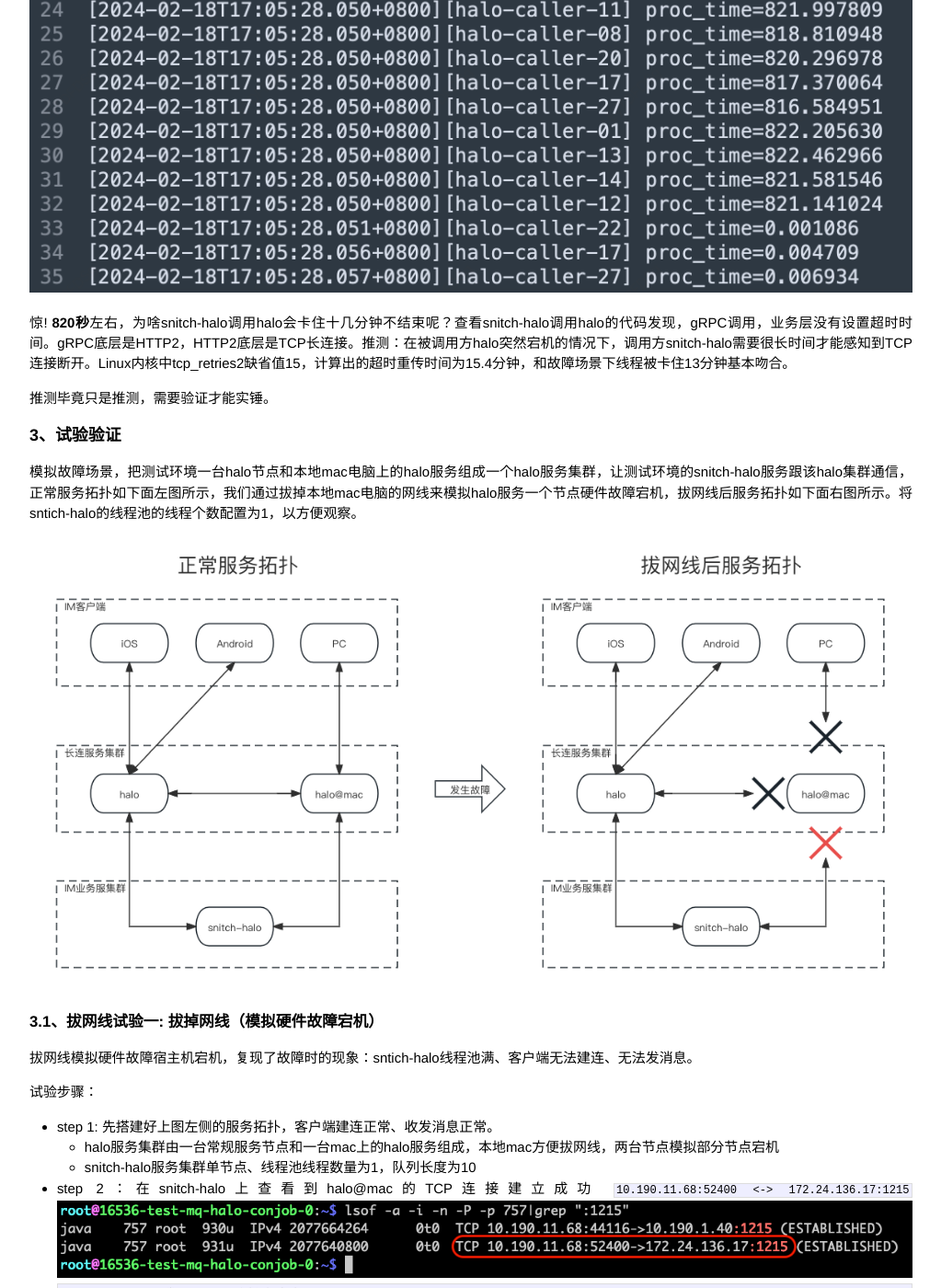
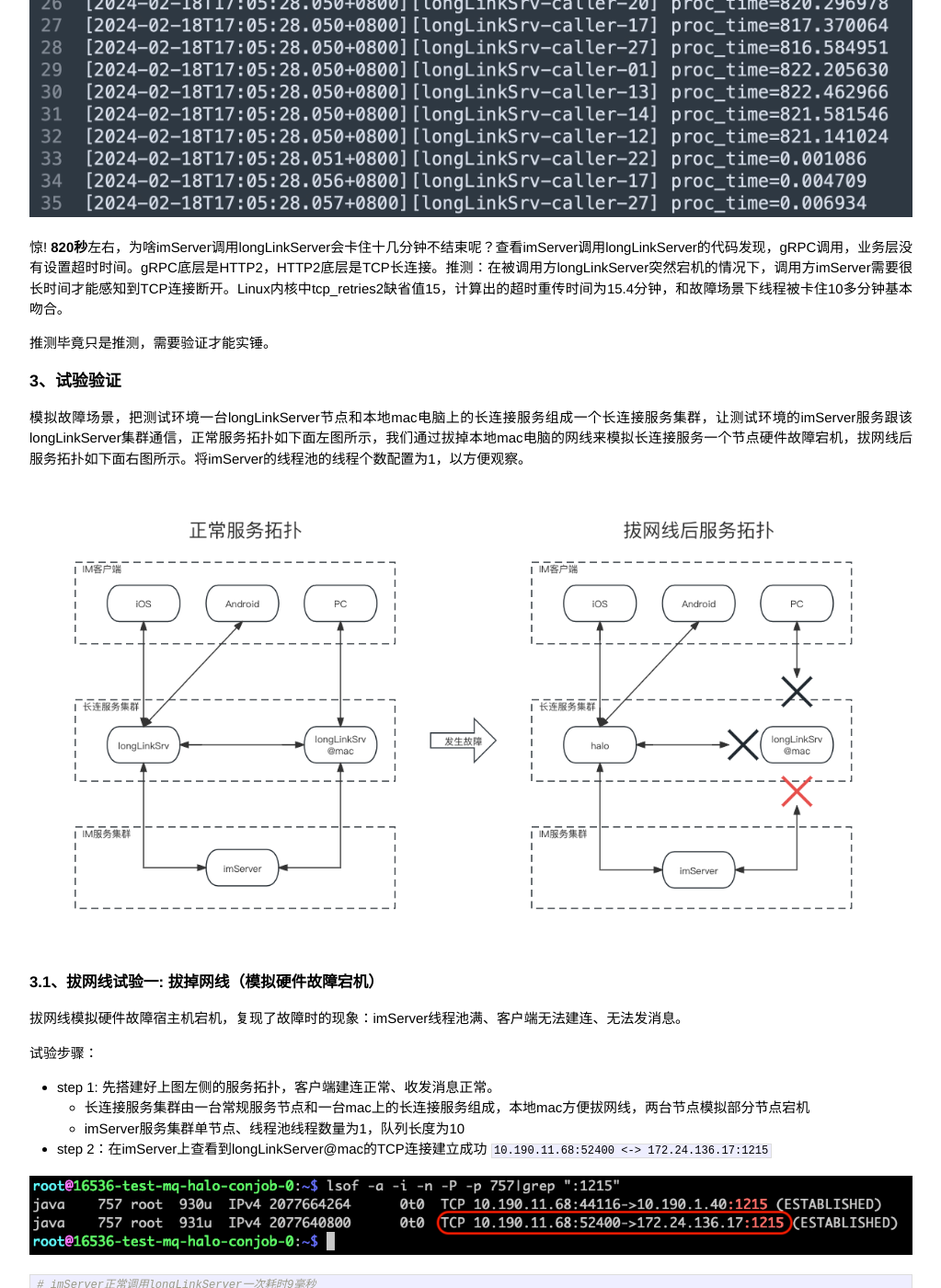
Before and after one commit to gongpengjun/gongpengjun.github.io, a Jekyll site: the page built from _posts/2024-02-20-tcp-timeout-when-crash-by-hardware-failure.md, in a window 1280 px wide and 1400 px high, scrolled down 1556 px. Shown: the whole window at 92% size, without its empty margins (128-1151 px from the left). Built offline with Jekyll 4.4.1, drawn with Linux system fonts in a browser that asks for light colours; some of the changed text lies outside the part shown.

Commit message:
remove biz info

````diff
--- a/_posts/2024-02-20-tcp-timeout-when-crash-by-hardware-failure.md
+++ b/_posts/2024-02-20-tcp-timeout-when-crash-by-hardware-failure.md
@@ -22,101 +22,105 @@ IM长连接服务一台容器所在宿主由于硬件故障宕机，引发IM所
 按照设计，长连接服务一个节点宕机后，会导致连接到该宕机节点的IM客户端App批量断开连接，然后这些断线的IM客户端会尝试重连、多次尝试失败会连接其它的长连接服务节点。其它长连接服务节点是正常的，为啥十多分钟都无法建连呢？
 
 通过客户端的日志，发现故障发生后不久，客户端连接宕机节点失败，就去连接其它正常节点，TCP和TLS握手都成功了，但是Auth请求超时，进而断开连接。重新建连、Auth超时断开。如此重复，一直卡在Auth环节。直到十多分钟后故障恢复时才连接并Auth成功。
-监控显示负责Auth处理的snitch-halo线程池满，无法给客户端返回Auth响应。
+监控显示负责Auth处理的imServer线程池满，无法给客户端返回Auth响应。
 
-汇总一下，建连Auth的链路：IM客户端 → 长连接服务halo server → IM业务服务snitch-halo
+汇总一下，建连Auth的链路：IM客户端 → 长连接服务longLinkServer → IM业务服务imServer
 
-- IM客户端请求其它的正常halo节点，成功建立了tcp连接
-- IM客户端通过跟正常halo节点的TCP连接发出的auth没有获得响应
-- 故障时段snitch-halo线程池满，无法处理auth请求，没有给出响应
+- IM客户端请求其它的正常长连接服务节点，成功建立了tcp连接
+- IM客户端发出auth请求，没有获得响应，超时断开tcp连接，循环往复
+- 故障时段imServer线程池满，无法处理auth请求，没有给出响应
 
-疑问：snitch-halo为啥线程池满？
+疑问：imServer为啥线程池满？
 
-- IM业务服务snitch-halo相关日志，线程池长时间（820秒左右）卡住没返回
+- IM业务服务imServer相关日志，线程池长时间（820秒左右）卡住没返回
 
-<img src="https://gongpengjun.com/imgs/network/snitch-halo_call_halo_proc_time.png" width="100%" alt="snitch-halo_call_halo_proc_time">
+<img src="https://gongpengjun.com/imgs/network/imServer_call_longLinkServer_proc_time.png" width="100%" alt="imServer_call_longLinkServer_proc_time">
 
-惊! **820秒**左右，为啥snitch-halo调用halo会卡住十几分钟不结束呢？查看snitch-halo调用halo的代码发现，gRPC调用，业务层没有设置超时时间。gRPC底层是HTTP2，HTTP2底层是TCP长连接。推测：在被调用方halo突然宕机的情况下，调用方snitch-halo需要很长时间才能感知到TCP连接断开。Linux内核中tcp_retries2缺省值15，计算出的超时重传时间为15.4分钟，和故障场景下线程被卡住13分钟基本吻合。
+惊! **820秒**左右，为啥imServer调用longLinkServer会卡住十几分钟不结束呢？查看imServer调用longLinkServer的代码发现，gRPC调用，业务层没有设置超时时间。gRPC底层是HTTP2，HTTP2底层是TCP长连接。推测：在被调用方longLinkServer突然宕机的情况下，调用方imServer需要很长时间才能感知到TCP连接断开。Linux内核中tcp_retries2缺省值15，计算出的超时重传时间为15.4分钟，和故障场景下线程被卡住10多分钟基本吻合。
 
 推测毕竟只是推测，需要验证才能实锤。
 
 ### 3、试验验证
 
-模拟故障场景，把测试环境一台halo节点和本地mac电脑上的halo服务组成一个halo服务集群，让测试环境的snitch-halo服务跟该halo集群通信，正常服务拓扑如下面左图所示，我们通过拔掉本地mac电脑的网线来模拟halo服务一个节点硬件故障宕机，拔网线后服务拓扑如下面右图所示。将sntich-halo的线程池的线程个数配置为1，以方便观察。
+模拟故障场景，把测试环境一台longLinkServer节点和本地mac电脑上的长连接服务组成一个长连接服务集群，让测试环境的imServer服务跟该longLinkServer集群通信，正常服务拓扑如下面左图所示，我们通过拔掉本地mac电脑的网线来模拟长连接服务一个节点硬件故障宕机，拔网线后服务拓扑如下面右图所示。将imServer的线程池的线程个数配置为1，以方便观察。
 
-<img src="https://gongpengjun.com/imgs/network/snitch-halo-call-halo-experiment-topo.png" width="100%" alt="snitch-halo-call-halo-experiment-topo">
+<img src="https://gongpengjun.com/imgs/network/imServer_call_longLinkServer_experiment_topo.png" width="100%" alt="imServer_call_longLinkServer_experiment_topo">
 
 #### 3.1、拔网线试验一: 拔掉网线（模拟硬件故障宕机）
 
-拔网线模拟硬件故障宿主机宕机，复现了故障时的现象：sntich-halo线程池满、客户端无法建连、无法发消息。
+拔网线模拟硬件故障宿主机宕机，复现了故障时的现象：imServer线程池满、客户端无法建连、无法发消息。
 
 试验步骤：
 
 - step 1: 先搭建好上图左侧的服务拓扑，客户端建连正常、收发消息正常。
-  - halo服务集群由一台常规服务节点和一台mac上的halo服务组成，本地mac方便拔网线，两台节点模拟部分节点宕机
-  - snitch-halo服务集群单节点、线程池线程数量为1，队列长度为10
+  - 长连接服务集群由一台常规服务节点和一台mac上的长连接服务组成，本地mac方便拔网线，两台节点模拟部分节点宕机
+  - imServer服务集群单节点、线程池线程数量为1，队列长度为10
 
-- step 2：在snitch-halo上查看到halo@mac的TCP连接建立成功  `10.190.11.68:52400 <-> 172.24.136.17:1215`
-  <img src="https://gongpengjun.com/imgs/network/case1_tcp_connections_1652_original_mark.png" width="100%" alt="case1_tcp_connections_1652_original_mark">
-  ```shell
-  # snitch-halo正常调用halo一次耗时9毫秒
-  [2024-02-20T16:45:47.750+0800][halo-caller-1] proc_time=0.009||time_unit=second
-  ```
-- step 3: 在snitch-halo上用tcpdump抓取和halo@mac之间的TCP报文
+- step 2：在imServer上查看到longLinkServer@mac的TCP连接建立成功  `10.190.11.68:52400 <-> 172.24.136.17:1215`
+
+<img src="https://gongpengjun.com/imgs/network/case1_tcp_connections_1652.png" width="100%" alt="case1_tcp_connections_1652">
 
 ```shell
-tcpdump -i eth0 -s 0 'host 172.24.136.17 and tcp port 1215' -w snitch-halo-test-tcpdump-`date +%s`-case1.pcapng
+# imServer正常调用longLinkServer一次耗时9毫秒
+[2024-02-20T16:45:47.750+0800][longLinkSrv-caller-1] proc_time=0.009||time_unit=second
+```
+
+- step 3: 在imServer上用tcpdump抓取和longLinkServer@mac之间的TCP报文
+
+```shell
+tcpdump -i eth0 -s 0 'host 172.24.136.17 and tcp port 1215' -w imServer-test-tcpdump-`date +%s`-case1.pcapng
 ```
 
 - step 4: 16:45 拔掉网线，用客户端尝试重新建连失败，已经连接的消息发送失败，复现了故障时的现象。
-  - 查看snitch-halo线程调用栈阻塞在gRPC请求halo等待响应的地方
-  - 查看snitch-halo线程池的队列堆积了请求，新的请求被拒绝
-  - 查看snitch-halo到halo的TCP连接，在17:01:34之前，linux内核都认为到halo@mac的TCP连接都在，在17:01:37时才断开。
+  - 查看imServer线程调用栈阻塞在gRPC请求longLinkServer等待响应的地方
+  - 查看imServer线程池的队列堆积了请求，新的请求被拒绝
+  - 查看imServer到longLinkServer的TCP连接，在17:01:34之前，linux内核都认为到longLinkServer@mac的TCP连接都在，在17:01:37时才断开。
 
-<img src="https://gongpengjun.com/imgs/network/case1_tcp_connections_1701_original.png" width="100%" alt="case1_tcp_connections_1701_original">
+<img src="https://gongpengjun.com/imgs/network/case1_tcp_connections_1701.png" width="100%" alt="case1_tcp_connections_1701">
 
 - step 5: 一直等待，17:01服务恢复正常，可以建立连接，也可以发消息了。
 
 查看抓包:
 
-<img src="https://gongpengjun.com/imgs/network/snitch-halo-test_call_halo_retransmission_timeout_packets.png" width="100%" alt="snitch-halo-test_call_halo_retransmission_timeout_packets">
+<img src="https://gongpengjun.com/imgs/network/imServer_call_longLinkServer_retransmission_timeout_packets.png" width="100%" alt="imServer_call_longLinkServer_retransmission_timeout_packets">
 
 抓包解读：
 
-<img src="https://gongpengjun.com/imgs/network/snitch-halo-test_call_halo_retransmission_timeout_illustrated.png" width="100%" alt="snitch-halo-test_call_halo_retransmission_timeout_illustrated">
+<img src="https://gongpengjun.com/imgs/network/imServer_call_longLinkServer_retransmission_timeout_illustrated.png" width="100%" alt="imServer_call_longLinkServer_retransmission_timeout_illustrated">
 
-#1号报文显示在`16:45:47.834` snitch-halo`10.190.11.68:52400` 给 halo@mac `172.24.136.17:1215`发送seq=1的999字节TCP报文。
+#1号报文显示在`16:45:47.834` imServer `10.190.11.68:52400` 给 longLinkServer@mac `172.24.136.17:1215` 发送seq=1的999字节TCP报文。
 
-查看snitch-halo的日志发现，调用halo的总共耗时950.004秒，和tcpdump抓包显示的超时949.092秒匹配，根据处理结束时间和耗时推算：`16:45:47.834 ~ 17:01:37.837 = 950.003秒`，其中计算出的起始时间`16:45:47.834`和抓到的原始包的时间匹配，`16:45`也刚好是拔网线的时间点。之前的**推测实锤了**。
+查看imServer的日志发现，调用longLinkServer的总共耗时950.004秒，和tcpdump抓包显示的超时949.092秒匹配，根据处理结束时间和耗时推算：`16:45:47.834 ~ 17:01:37.837 = 950.003秒`，其中计算出的起始时间`16:45:47.834`和抓到的原始包的时间匹配，`16:45`也刚好是拔网线的时间点。之前的**推测实锤了**。
+
 ```shell
- [2024-02-20T17:01:37.837+0800][halo-caller-1] proc_time=950.003713||time_unit=second
+ [2024-02-20T17:01:37.837+0800][longLinkSrv-caller-1] proc_time=950.003713||time_unit=second
 ```
 
 #2号 ~ #17号是重传包，重传超时RTO时间指数倍增，Stevens Sequence/Time图如下，下图中的点在横坐标Time的取值是重传的时间点，间隔倍增，直到达到122秒后不再增加。
 
-<img src="https://gongpengjun.com/imgs/network/tcp.stream0_retransmission_timeout.png" width="100%" alt="tcp.stream0_retransmission_timeout">
+<img src="https://gongpengjun.com/imgs/network/tcp_retransmission_timeout.png" width="100%" alt="tcp_retransmission_timeout">
 
 #2号 ~ #17号报文都是在重传该TCP报文，一共重传了16次（tcp_retries2=15+1）
 
 #### 3.2、拔网线试验二: 拔网线再快速插上网线（模拟网络抖动）
 
-拔掉halo所在mac电脑网线，稍等片刻，再及时插回网线，双侧TCP连接完好无损，业务正常处理完成。
+拔掉longLinkServer所在mac电脑网线，稍等片刻，再及时插回网线，双侧TCP连接完好无损，业务正常处理完成。
 
 查看抓包:
 
-<img src="https://gongpengjun.com/imgs/network/snitch-halo-test-unplug-by-replugin-net-cable-v2_stream_old.png" width="100%" alt="snitch-halo-test-unplug-by-replugin-net-cable-v2_stream_old">
+<img src="https://gongpengjun.com/imgs/network/imServer_unplug_then_replugin_net_cable.png" width="100%" alt="imServer_unplug_then_replugin_net_cable.png">
 
 抓包解读：
 
-#1号包在`17:09:26.090`时刻snitch-halo `10.190.11.68:54472`发出seq=1长度284字节的原始包给halo`172.24.136.17:1215`
+#1号包在`17:09:26.090`时刻imServer `10.190.11.68:54472`发出seq=1长度284字节的原始包给longLinkServer`172.24.136.17:1215`
 
 以#1号原始包发出时间为参考时间点，此时网线已被拔掉。
 
 #2号包在0.208秒时开始发出，说明原始包的RTO为0.208秒，然后#3 ~ #12号包超时时间遵循指数退避原则进行重传。
 
-#12号重传包在211.672秒时发出。#13号在211.674秒收到halo`172.24.136.17:1215`的ACK回包，往返耗时2毫秒。说明211.672秒（3.5分钟）时网线已被重新插好。
+#12号重传包在211.672秒时发出。#13号在211.674秒收到longLinkServer`172.24.136.17:1215`的ACK回包，往返耗时2毫秒。说明211.672秒（3.5分钟）时网线已被重新插好。
 
-#14~#17号包是snitch-halo和halo的gRPC请求往来包。
+#14~#17号包是imServer和longLinkServer的gRPC请求往来包。
 
 #18~#21号包是标准的4次挥手断开TCP连接。
 
@@ -124,48 +128,51 @@ tcpdump -i eth0 -s 0 'host 172.24.136.17 and tcp port 1215' -w snitch-halo-test-
 
 #### 3.3、拔网线试验三: 拔网线重启服务再插上网线（模拟固定IP漂移）
 
-拔halo所在mac电脑网线，重启halo服务进程，再插上网线，snitch-halo侧超时重传，halo侧linux内核收到重传包后回RST包断开连接。
+拔longLinkServer所在mac电脑网线，重启长连接服务进程，再插上网线，imServer侧超时重传，longLinkServer侧linux内核收到重传包后回RST包断开连接。
 
 试验步骤：
 
 - step 1: 先搭建好试验服务拓扑，客户端建连正常、收发消息正常。
 
-- step 2: 在snitch-halo上用tcpdump抓取和halo@mac之间的TCP报文
+- step 2: 在imServer上用tcpdump抓取和longLinkServer@mac之间的TCP报文
 
 ```shell
-tcpdump -i eth0 -s 0 'host 172.24.136.17 and tcp port 1215' -w snitch-halo-test-tcpdump-`date +%s`-case3.pcapng
+tcpdump -i eth0 -s 0 'host 172.24.136.17 and tcp port 1215' -w imServer-`date +%s`-case3.pcapng
 ```
 
 - step 3: 17:20拔掉网线
 
-- step 4: 17:21重启halo服务进程并插上网线
+- step 4: 17:21重启长连接服务进程并插上网线
 
 查看抓包：
 
-<img src="https://gongpengjun.com/imgs/network/snitch-halo-test-recover-by-restart-halo-and-replugin-net-cable.png" width="100%" alt="snitch-halo-test-recover-by-restart-halo-and-replugin-net-cable">
+<img src="https://gongpengjun.com/imgs/network/imServer_unplugin_then_restart_longLinkServer_and_replugin_net_cable.png" width="100%" alt="imServer_unplugiin_then_restart_longLinkServer_and_replugin_net_cable">
 
 
 抓包解读：
 
-#1号包在`17:20:10.171`时刻snitch-halo `10.190.11.68:59388`发出seq=1长度280字节的原始包给halo`172.24.136.17:1215`
+#1号包在`17:20:10.171`时刻imServer `10.190.11.68:59388`发出seq=1长度280字节的原始包给longLinkServer`172.24.136.17:1215`
 
 以#1号原始包发出时间为参考时间点，此时网线已被拔掉。
 
 #2号包在0.207秒时开始发出，说明原始包的RTO为0.207秒，然后#3 ~ #11号包超时时间遵循指数退避原则进行重传。
 
-#11号重传包在108.263秒时发出。在108.264秒收到halo`172.24.136.17:1215`的#12号RST回包，TCP连接断开，往返耗时1毫秒。
+#11号重传包在108.263秒时发出。在108.264秒收到longLinkServer`172.24.136.17:1215`的#12号RST回包，TCP连接断开，往返耗时1毫秒。
 
 ### 4、根因结论
 
-长连接halo服务一台容器宕机后，因为halo服务配置的是固定IP漂移，所以没有自动漂移，宕机的halo容器处于死机状态。
+长连接服务一台容器宕机后，因为长连接服务配置的是固定IP漂移，所以没有自动漂移，宕机的longLinkServer容器处于死机状态。
 
-因为没有设置超时，所以IM服务器snitch-halo到宕机的halo容器的gRPC请求被一直阻塞，耗尽每台snitch-halo的线程池，新进来的请求堆积在snitch-halo线程池的队列中，线程池队列满后，再进来的请求被直接拒绝，于是整个snitch-halo集群都无法工作，因为snitch-halo负责接受客户端发的消息和建连时的Auth逻辑，所以整个IM都无法发消息、无法成功新建连接。
+因为没有设置超时，所以IM服务器imServer到宕机的longLinkServer容器的gRPC请求被一直阻塞，耗尽每台imServer的线程池，新进来的请求堆积在imServer线程池的队列中，线程池队列满后，再进来的请求被直接拒绝，于是整个imServer集群都无法工作，因为imServer负责接受客户端发的消息和建连时的Auth逻辑，所以整个IM都无法发消息、无法成功新建连接。
 
-因为gRPC使用的是HTTP/2协议，而HTTP/2底层是TCP长连接，当gRPC Server(长连接halo服务)硬件故障突然宕机时，gRPC Server软件栈（包括操作系统和应用服务）无法做出任何响应。gRPC Client（snitch-halo服务）的TCP协议栈只能超时指数退避重传，重传次数由Cent OS的内核参数**tcp_retries2**来决定。
+因为gRPC使用的是HTTP/2协议，而HTTP/2底层是TCP长连接，当gRPC Server(长连接服务)硬件故障突然宕机时，gRPC Server软件栈（包括操作系统和应用服务）无法做出任何响应。gRPC Client（imServer服务）的TCP协议栈只能超时指数退避重传，重传次数由Cent OS的内核参数**tcp_retries2**来决定。
 
 CentOS 7.2配置tcp_retries2=15，重传次数为tcp_retries2+1=16次，加上原始包，一共17个包。
 
-<img src="https://gongpengjun.com/imgs/network/dc_test_snitch_halo_tcp_config_retries2.png" width="100%" alt="dc_test_snitch_halo_tcp_config_retries2">
+```shell
+root@imServer:~$ cat /proc/sys/net/ipv4/tcp_retries2
+15
+```
 
 因为RTO的最小值是200ms，数据中心服务期间的往返时间RTT极低，所以线上环境的RTO取值区间为[0.200秒, 120秒]，所以典型重传规律如下：
 
````
Also changed, not shown: imgs/network/case1_tcp_connections_1652.png (renamed from imgs/network/case1_tcp_connections_1652_original_mark.png), imgs/network/case1_tcp_connections_1701.png (renamed from imgs/network/case1_tcp_connections_1701_original.png), imgs/network/imServer_call_longLinkServer_experiment_topo.png (added), imgs/network/imServer_call_longLinkServer_proc_time.png (added), imgs/network/imServer_call_longLinkServer_retransmission_timeout_illustrated.png (renamed from imgs/network/snitch-halo-test_call_halo_retransmission_timeout_illustrated.png), imgs/network/imServer_call_longLinkServer_retransmission_timeout_packets.png (renamed from imgs/network/snitch-halo-test_call_halo_retransmission_timeout_packets.png), imgs/network/imServer_tcp_config_retries2.png (renamed from imgs/network/dc_test_snitch_halo_tcp_config_retries2.png), imgs/network/imServer_unplug_then_replugin_net_cable.png (renamed from imgs/network/snitch-halo-test-unplug-by-replugin-net-cable-v2_stream_old.png), imgs/network/imServer_unplugin_then_restart_halo_and_replugin_net_cable.png (renamed from imgs/network/snitch-halo-test-recover-by-restart-halo-and-replugin-net-cable.png), imgs/network/snitch-halo-call-halo-experiment-topo.png (deleted), imgs/network/snitch-halo_call_halo_proc_time.png (deleted), imgs/network/tcp_retransmission_timeout.png (renamed from imgs/network/tcp.stream0_retransmission_timeout.png).
